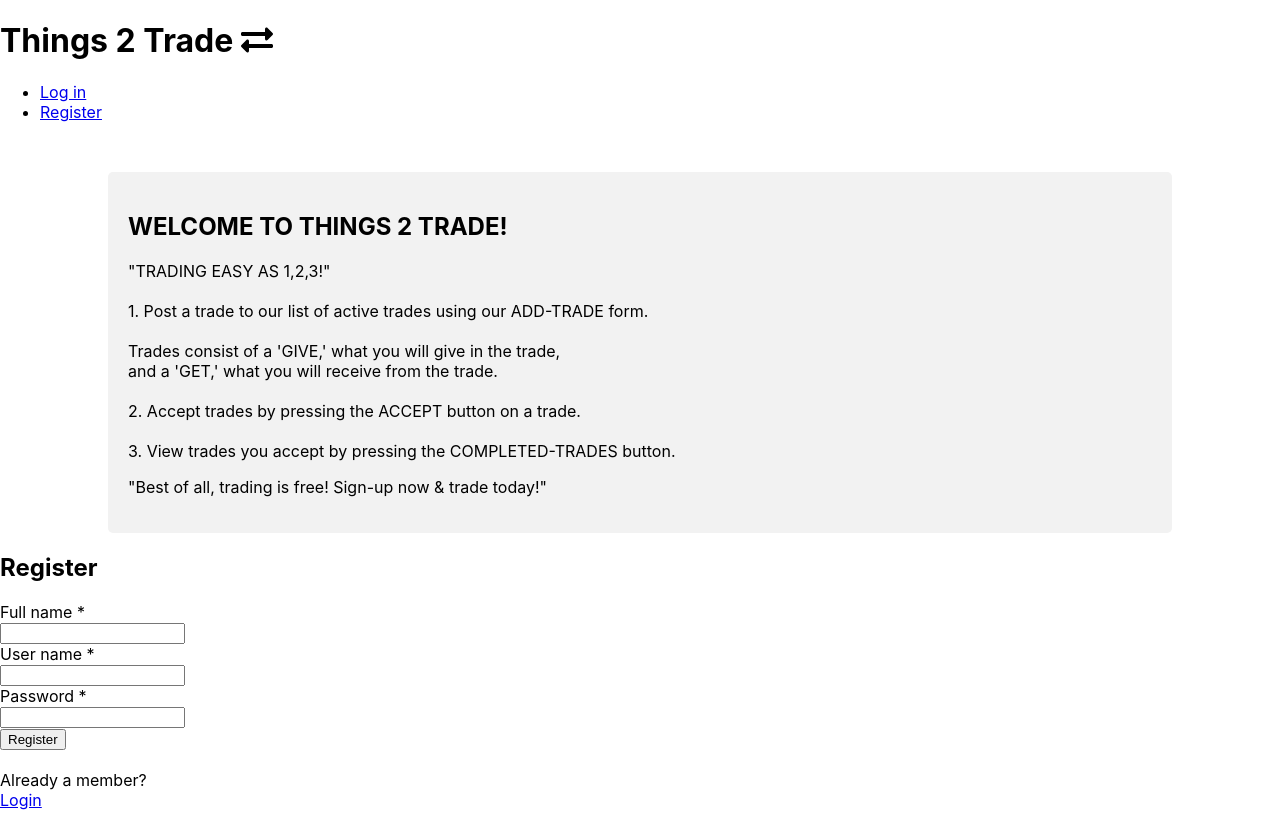
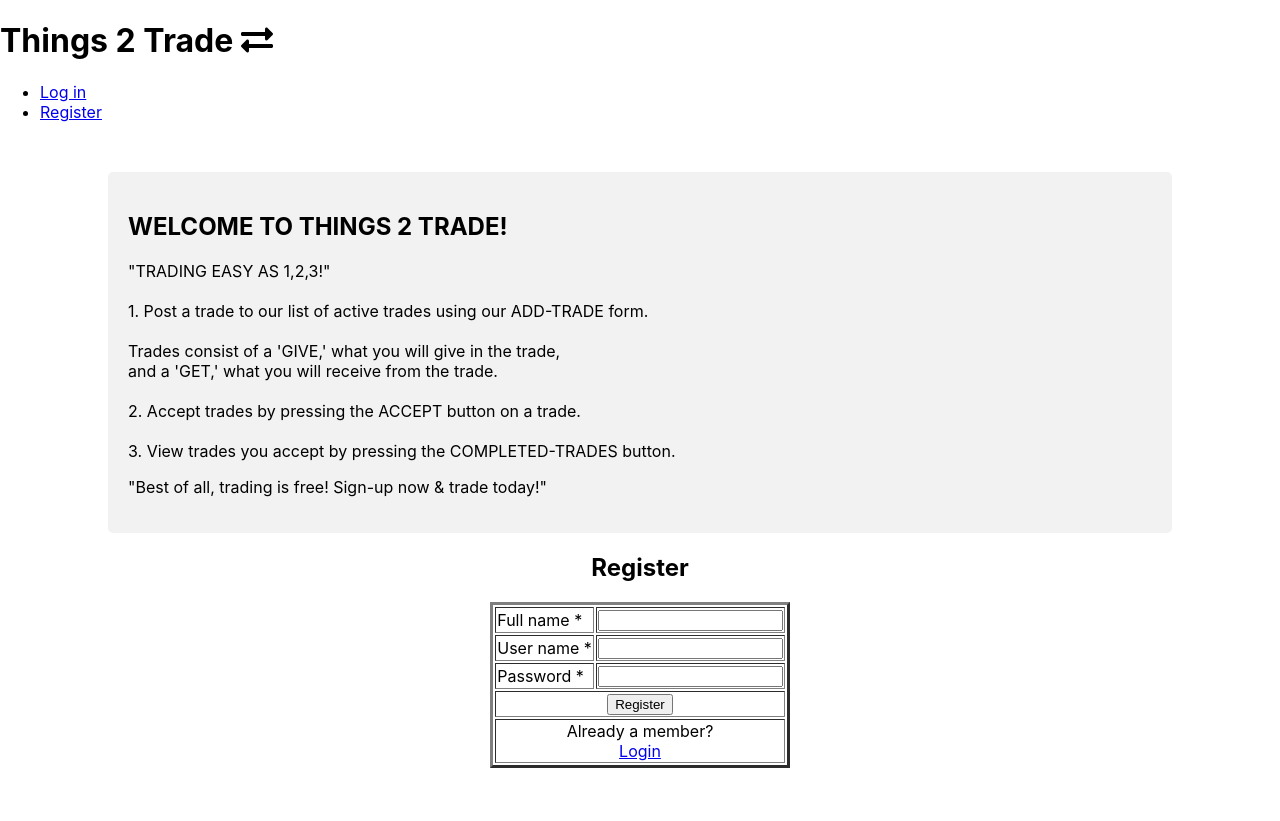
Before and after one commit to Jvymvn/things-to-trade, a React (Create React App) app: page / in a window 1280 px wide. After the commit the page ends 800 px from the top, so only its background shows below. Built offline with nearby package versions, Linux system fonts and the light colour scheme; no server answers.

Commit message:
Form rework

```diff
--- a/src/components/Header/header.css
+++ b/src/components/Header/header.css
@@ -3,35 +3,8 @@ body{
     background-size: cover;
     background-position: center center;
     background-repeat: no-repeat;
-    height: 100vh;
 }
 
-.wrapper{
-    width: 1000px;
-    margin: 0 auto;
+@media only screen and (max-width: 774px){
+
 }
-.nav-area{
-    margin: -30px auto;
-    width: 950px;
-}
-#menu li{
-    list-style: none;
-}
-@media only screen and (max-width: 774px){
-    ul.Nav{
-        margin: 0 auto;
-        border-bottom: none;
-    }
-
-    ul.Nav li{
-        display: block;
-    }
-
-    .Nav a{
-        border-radius: 0;
-    }
-
-    .Nav li:last-child{
-        border-bottom: 3px solid rgb(204,204,204);
-    }
-}
--- a/src/components/LoginForm/LoginForm.js
+++ b/src/components/LoginForm/LoginForm.js
@@ -33,8 +33,55 @@ export default class LoginForm extends Component {
 
     render() {
         const { error } = this.state
+        const style = {
+            'text-align': 'center',
+            error: {
+                color: 'red',
+                'text-align': 'center'
+            }
+        }
         return (
-            <Section className='container'>
+            <>
+                <h2 style={style}>Log In</h2>
+                <div role='alert' style={style.error}>
+                    {error && <p>{error}</p>}
+                </div>
+                <form onSubmit={this.handleSubmitJwtAuth}>
+                    <table border="3" align="center">
+                        <tr>
+                        <td><label>UserName</label></td>
+                        <td>
+                        <Input
+                            required
+                            name='user_name'/>
+                        </td>
+                        </tr>
+                        <tr>
+                        <td><label>Password</label></td>
+                        <td>
+                        <Input
+                            required
+                            name='password'
+                            type='password'/>
+                        </td>
+                        </tr>
+                        <tr>
+                        <td align="center" colSpan="2">
+                            <Button type='submit'>
+                            Login
+                        </Button></td>
+                        </tr>
+                    </table>
+                </form>
+                </>
+        )
+    }
+}
+
+
+/**
+ *
+ * <Section className='container'>
                 <h2>Log In</h2>
                 <form onSubmit={this.handleSubmitJwtAuth}>
                     <div role='alert'>
@@ -64,6 +111,4 @@ export default class LoginForm extends Component {
                     </div>
                 </form>
             </Section>
-        )
-    }
-}
+ */
--- a/src/components/RegistrationForm/RegistrationForm.js
+++ b/src/components/RegistrationForm/RegistrationForm.js
@@ -37,60 +37,73 @@ export default class RegistrationForm extends Component {
     }
 
     render() {
-        const { error } = this.state
+        const { error } = this.state;
+        const style = {
+            'text-align': 'center',
+            error: {
+                color: 'red',
+                'text-align': 'center'
+            }
+        };
         return (
-            <Section className='container'>
-                <h2 className='row'>Register</h2>
+            <>
+                <h2 style={style}>Register</h2>
+                <div role='alert'>
+                    {error && <p>{error}</p>}
+                </div>
                 <form onSubmit={this.handleSubmit}>
-                    <div role='alert'>
-                        {error && <p className='red'>{error}</p>}
-                    </div>
-                    <div className='row'>
-                        <label htmlFor='RegistrationForm__full_name'>
+                    <table border="3" align="center">
+                    <tr>
+                        <td><label>
                             Full name <Required />
-                        </label><br />
+                        </label></td>
+                        <td>
                         <Input
                             name='full_name'
                             type='text'
-                            required
-                            className='Inn'>
+                            required>
                         </Input>
-                    </div>
-                    <div className='row'>
-                        <label htmlFor='RegistrationForm__user_name'>
+                        </td>
+                    </tr>
+                    <tr>
+                        <td><label>
                             User name <Required />
-                        </label><br />
+                        </label></td>
+                        <td>
                         <Input
                             name='user_name'
                             type='text'
-                            required
-                            className='Inn'>
+                            required>
                         </Input>
-                    </div>
-                    <div className='row'>
-                        <label htmlFor='RegistrationForm__password'>
+                        </td>
+                    </tr>
+                    <tr>
+                        <td><label>
                             Password <Required />
-                        </label><br />
+                        </label></td>
+                        <td>
                         <Input
                             name='password'
                             type='password'
-                            required
-                            className='Inn'>
+                            required>
                         </Input>
-                    </div>
-                    <div className='row'>
-                        <Button type='submit' id='sub'>
+                        </td>
+                    </tr>
+                    <tr>
+                        <td align="center" colSpan="2"><Button type='submit'>
                             Register
-                </Button>
-                    </div>
-                    <br />
-                    <div className='Already_reg'>
+                        </Button></td>
+                    </tr>
+                    <tr>
+                        <td align="center" colSpan="2">
                         <span>Already a member?</span>
                         <br />
                         <Link to='/login' id='link2'>Login</Link>
-                    </div>
+                        </td>
+                        </tr>
+                    </table>
                 </form>
-            </Section>
+                </>
         )
     }
 }
--- a/src/config.js
+++ b/src/config.js
@@ -1,6 +1,6 @@
 export default {
     //`http://localhost:8000/api`
     // `https://mysterious-tor-25984.herokuapp.com/api`
-    API_ENDPOINT: `https://mysterious-tor-25984.herokuapp.com/api`,
+    API_ENDPOINT: `http://localhost:8000/api`,
     JWT_TOKEN: process.env.REACT_APP_JWT_TOKEN || 'JWT_TOKEN',
 }
```
Also changed, not shown: src/components/AddTrade/AddTrade.js (+43 -57 lines).
